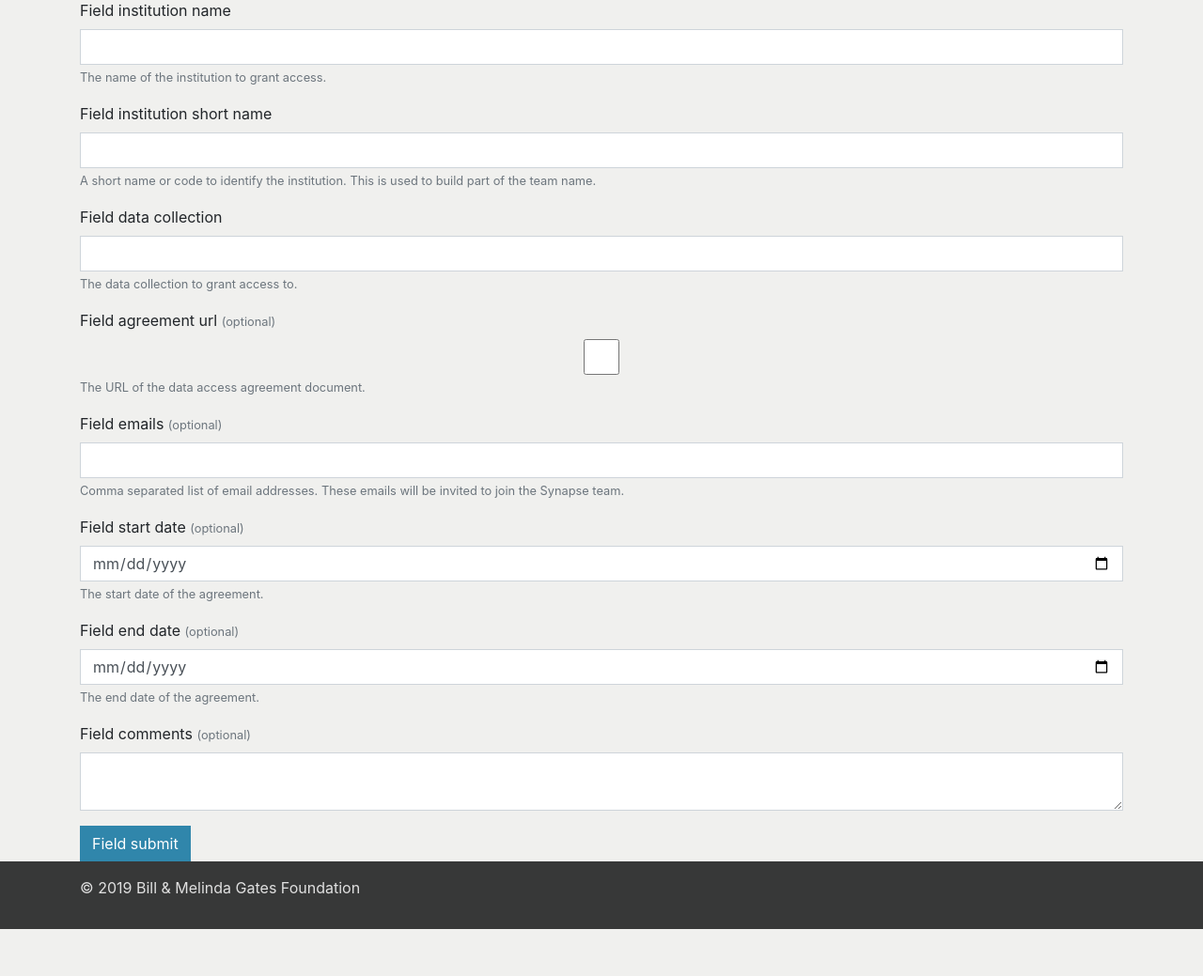
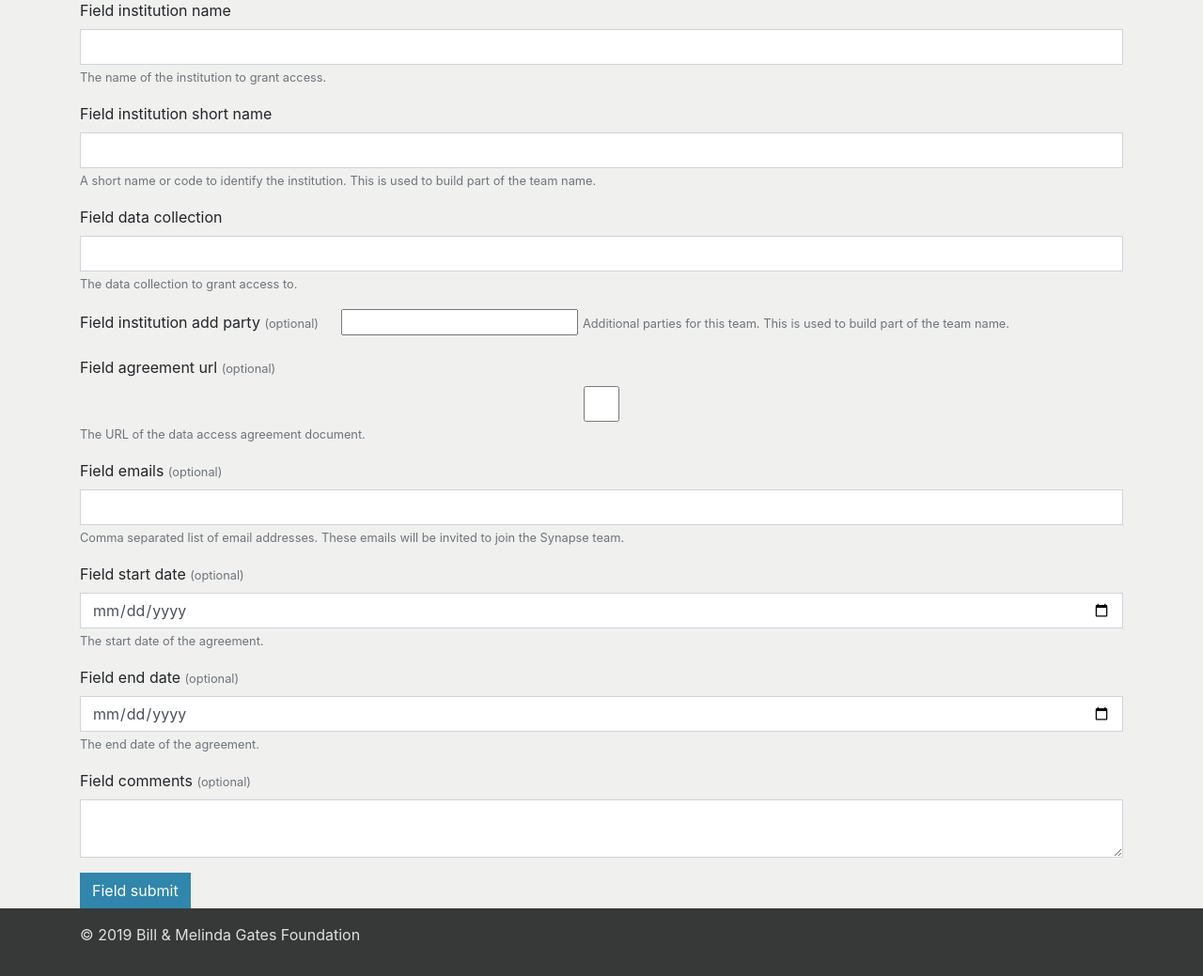
Before and after one commit to ki-tools/sls_ki_synapse_admin_py, a Python web app: template www/templates/synapse_space/daa/grant.html in a window 1280 px wide. Shown: the part 117-1156 px from the top of the page at 94% size. Before the commit the page ends 1106 px from the top, so only its background shows below. Run offline with Jinja, Linux system fonts and the light colour scheme; the template is opened without the code that fills it, so the values that code supplies are empty, except form fields; form fields are guessed from the names that the template uses.

Commit message:
Additional Parties

```diff
--- a/templates/private.dev.env.json
+++ b/templates/private.dev.env.json
@@ -25,6 +25,7 @@
     "SYNAPSE_SPACE_DCA_CREATE_FOLDER_NAMES": "...set to comma separated list of folder names...",
     "SYNAPSE_SPACE_DCA_CREATE_WIKI_PROJECT_ID": "...set to the Synapse project ID to copy the wiki from...",
     "SYNAPSE_SPACE_DCA_CREATE_CONTRIBUTION_AGREEMENT_TABLE_ID": "...set to the Synapse table ID to update contribution agreement data...",
+    "SYNAPSE_SPACE_DAA_GRANT_ACCESS_ADDITIONAL_PARTIES": "...set to institution additional parties JSON config... ",
     "SYNAPSE_SPACE_DAA_GRANT_ACCESS_DATA_COLLECTIONS": "..set to data collection JSON config...",
     "SYNAPSE_SPACE_DAA_GRANT_ACCESS_AGREEMENT_TABLE_ID": "...set to the Synapse table ID to update access agreement data...",
     "SYNAPSE_SPACE_DAA_GRANT_ACCESS_TEAM_MANAGER_USER_IDS": "...set to comma separated list of user IDs to add to the team as managers..."
@@ -54,6 +55,7 @@
     "SYNAPSE_SPACE_DCA_CREATE_FOLDER_NAMES": null,
     "SYNAPSE_SPACE_DCA_CREATE_WIKI_PROJECT_ID": null,
     "SYNAPSE_SPACE_DCA_CREATE_CONTRIBUTION_AGREEMENT_TABLE_ID": null,
+    "SYNAPSE_SPACE_DAA_GRANT_ACCESS_ADDITIONAL_PARTIES": null,
     "SYNAPSE_SPACE_DAA_GRANT_ACCESS_DATA_COLLECTIONS": null,
     "SYNAPSE_SPACE_DAA_GRANT_ACCESS_AGREEMENT_TABLE_ID": null,
     "SYNAPSE_SPACE_DAA_GRANT_ACCESS_TEAM_MANAGER_USER_IDS": null,
--- a/templates/private.ssm.env.json
+++ b/templates/private.ssm.env.json
@@ -16,6 +16,7 @@
     "SYNAPSE_SPACE_DCA_CREATE_FOLDER_NAMES": "...set to comma separated list of folder names...",
     "SYNAPSE_SPACE_DCA_CREATE_WIKI_PROJECT_ID": "...set to the Synapse project ID to copy the wiki from...",
     "SYNAPSE_SPACE_DCA_CREATE_CONTRIBUTION_AGREEMENT_TABLE_ID": "...set to the Synapse table ID to update contribution agreement data...",
+    "SYNAPSE_SPACE_DAA_GRANT_ACCESS_ADDITIONAL_PARTIES": "...set to institution additional parties JSON config... ",
     "SYNAPSE_SPACE_DAA_GRANT_ACCESS_DATA_COLLECTIONS": "..set to data collection JSON config...",
     "SYNAPSE_SPACE_DAA_GRANT_ACCESS_AGREEMENT_TABLE_ID": "...set to the Synapse table ID to update access agreement data...",
     "SYNAPSE_SPACE_DAA_GRANT_ACCESS_TEAM_MANAGER_USER_IDS": "...set to comma separated list of user IDs to add to the team as managers..."
@@ -36,6 +37,7 @@
     "SYNAPSE_SPACE_DCA_CREATE_FOLDER_NAMES": "...set to comma separated list of folder names...",
     "SYNAPSE_SPACE_DCA_CREATE_WIKI_PROJECT_ID": "...set to the Synapse project ID to copy the wiki from...",
     "SYNAPSE_SPACE_DCA_CREATE_CONTRIBUTION_AGREEMENT_TABLE_ID": "...set to the Synapse table ID to update contribution agreement data...",
+    "SYNAPSE_SPACE_DAA_GRANT_ACCESS_ADDITIONAL_PARTIES": "...set to institution additional parties JSON config... ",
     "SYNAPSE_SPACE_DAA_GRANT_ACCESS_DATA_COLLECTIONS": "..set to data collection JSON config...",
     "SYNAPSE_SPACE_DAA_GRANT_ACCESS_AGREEMENT_TABLE_ID": "...set to the Synapse table ID to update access agreement data...",
     "SYNAPSE_SPACE_DAA_GRANT_ACCESS_TEAM_MANAGER_USER_IDS": "...set to comma separated list of user IDs to add to the team as managers..."
@@ -56,6 +58,7 @@
     "SYNAPSE_SPACE_DCA_CREATE_FOLDER_NAMES": "...set to comma separated list of folder names...",
     "SYNAPSE_SPACE_DCA_CREATE_WIKI_PROJECT_ID": "...set to the Synapse project ID to copy the wiki from...",
     "SYNAPSE_SPACE_DCA_CREATE_CONTRIBUTION_AGREEMENT_TABLE_ID": "...set to the Synapse table ID to update contribution agreement data...",
+    "SYNAPSE_SPACE_DAA_GRANT_ACCESS_ADDITIONAL_PARTIES": "...set to institution additional parties JSON config... ",
     "SYNAPSE_SPACE_DAA_GRANT_ACCESS_DATA_COLLECTIONS": "..set to data collection JSON config...",
     "SYNAPSE_SPACE_DAA_GRANT_ACCESS_AGREEMENT_TABLE_ID": "...set to the Synapse table ID to update access agreement data...",
     "SYNAPSE_SPACE_DAA_GRANT_ACCESS_TEAM_MANAGER_USER_IDS": "...set to comma separated list of user IDs to add to the team as managers..."
--- a/www/static/css/base.css
+++ b/www/static/css/base.css
@@ -203,3 +203,9 @@ main > .container {
 .btn-outline-login-out:not(:disabled):not(.disabled):active:focus, .btn-outline-login-out:not(:disabled):not(.disabled).active:focus, .show > .btn-outline-login-out.dropdown-toggle:focus {
   box-shadow: none
 }
+
+.nobullet {
+  list-style-type: none;
+  padding: 0;
+  margin: 0px 0px 0px 20px;
+}
--- a/www/templates/synapse_space/daa/grant.html
+++ b/www/templates/synapse_space/daa/grant.html
@@ -105,6 +105,20 @@
         {% endif %}
       </div>
       <div class="form-group">
+        {{ form.field_institution_add_party.label }} <small class="text-muted">(optional)</small>
+        {{ form.field_institution_add_party(class_='nobullet') }}
+        <small class="text-muted">
+          Additional parties for this team. This is used to build part of the team name.
+        </small>
+        {% if form.field_institution_add_party.errors %}
+        <div>
+          {% for error in form.field_institution_add_party.errors %}
+          <span class="field-error">[{{ error }}]</span>
+          {% endfor %}
+        </div>
+        {% endif %}
+      </div>
+      <div class="form-group">
         {{ form.field_agreement_url.label }} <small class="text-muted">(optional)</small>
         {{ form.field_agreement_url(class_='form-control') }}
         <small class="text-muted">
--- /dev/null
+++ b/www/views/components/__init__.py
@@ -0,0 +1 @@
+from .multi_checkbox_field import MultiCheckboxField
--- /dev/null
+++ b/www/views/components/multi_checkbox_field.py
@@ -0,0 +1,6 @@
+from wtforms import SelectMultipleField, widgets
+
+
+class MultiCheckboxField(SelectMultipleField):
+    widget = widgets.ListWidget(prefix_label=False)
+    option_widget = widgets.CheckboxInput()
```
Also changed, not shown: www/core/env.py (+14 -0 lines), www/views/synapse_space/daa/forms.py (+18 -2 lines), www/views/synapse_space/daa/views.py (+4 -3 lines), www/views/synapse_space/dca/views.py (+4 -3 lines).
